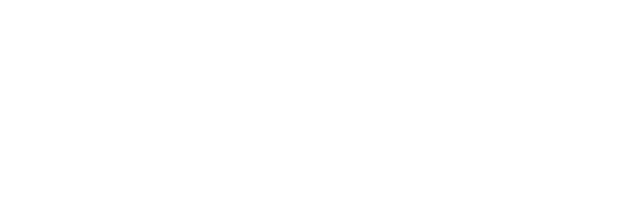
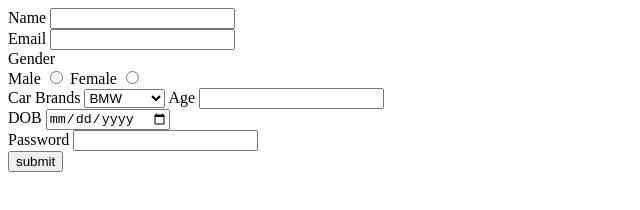
Before and after one commit to acciojob/signup-form-car-saishpawar, a website: page main.html in a window 1280 px wide. Shown: the whole page, without its empty margins (0-640 px from the left). Drawn offline with Linux system fonts and the light colour scheme.

Commit message:
created a submission

```diff
--- a/main.html
+++ b/main.html
@@ -8,7 +8,40 @@
 
 <body>
 	<!-- the entire body must be written by student -->
+	 <form method="post">
+        <label for="name" class="name">Name</label>
+    <input type="text" id="name" required><br>
+
+    <label for="email" class="email">Email</label>
+    <input type="email" id="email" required><br>
+
+    <label for="male" id="male">Gender</label><br>
+    <label for="male" id="male">Male</label>
+    <input type="radio" name="gender" id="male" required>
+
+    <label for="female" id="fm">Female</label>
+    <input type="radio" name="gender" id="fm"><br>
+
+    <label for="cars" id="cars">Car Brands</label>
+    <select name="cars" id="cars">Car Brand
+        <option value="BMW">BMW</option>
+        <option value="Audi">Audi</option>
+        <option value="Mercedez">Mercedez</option><br>
+
+    </select>
+    <label for="age">Age</label>
+    <input type="number"><br>
+
+    <label for="dop">DOB</label>
+    <input type="date"><br>
+
+    <label for="password">Password</label>
+    <input type="password" required><br>
+
+    <button>submit </button>
+    </form>
     <script type="text/javascript" src="./script.js">
+
 </script>
 
 </body>
```
